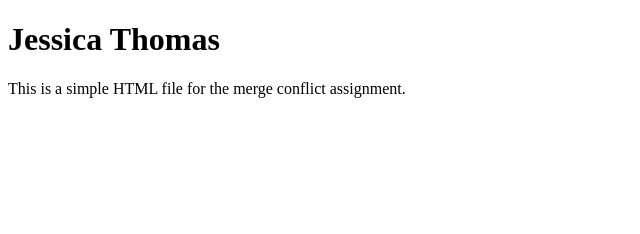
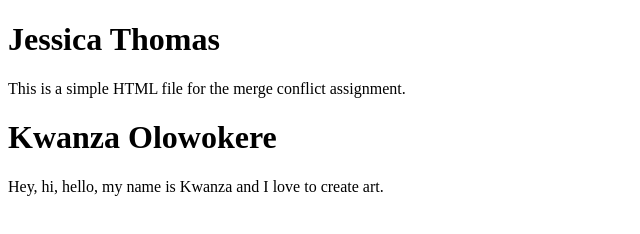
Before and after one commit to jmt713/jessica-thomas-assignment-4, a plain HTML site: page index.html in a window 1280 px wide. Shown: the whole page, without its empty margins (0-640 px from the left). Drawn offline with Linux system fonts and the light colour scheme.

Commit message:
Added my name and blurb

```diff
--- a/index.html
+++ b/index.html
@@ -8,5 +8,8 @@
 <body>
     <h1>Jessica Thomas</h1>
     <p>This is a simple HTML file for the merge conflict assignment.</p>
+
+    <h1>Kwanza Olowokere</h1>
+    <p>Hey, hi, hello, my name is Kwanza and I love to create art.</p>
 </body>
 </html>
```
